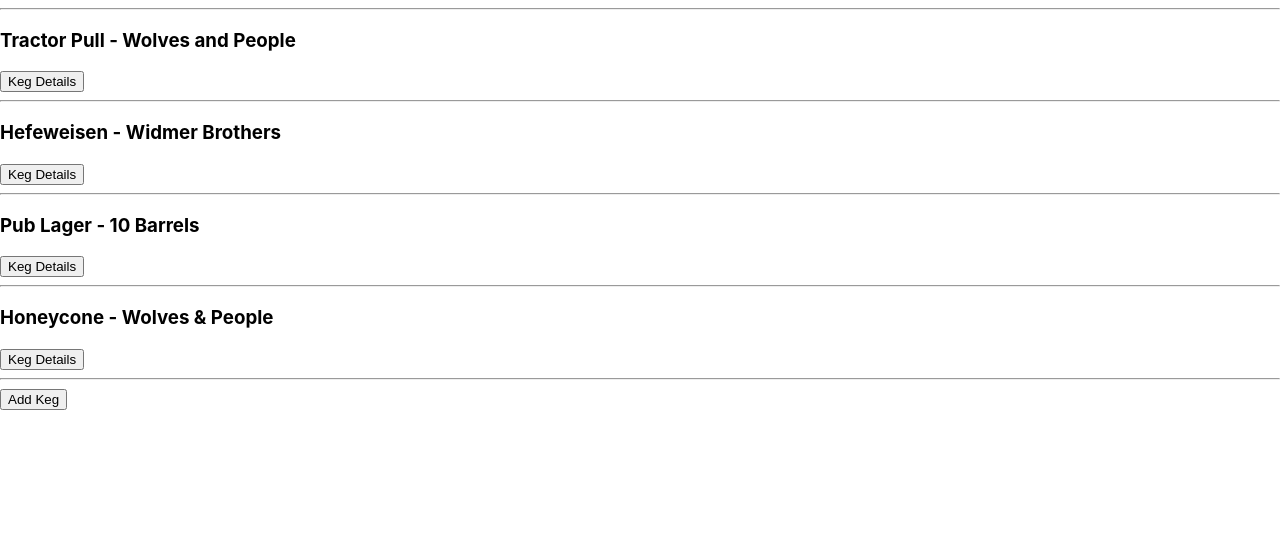
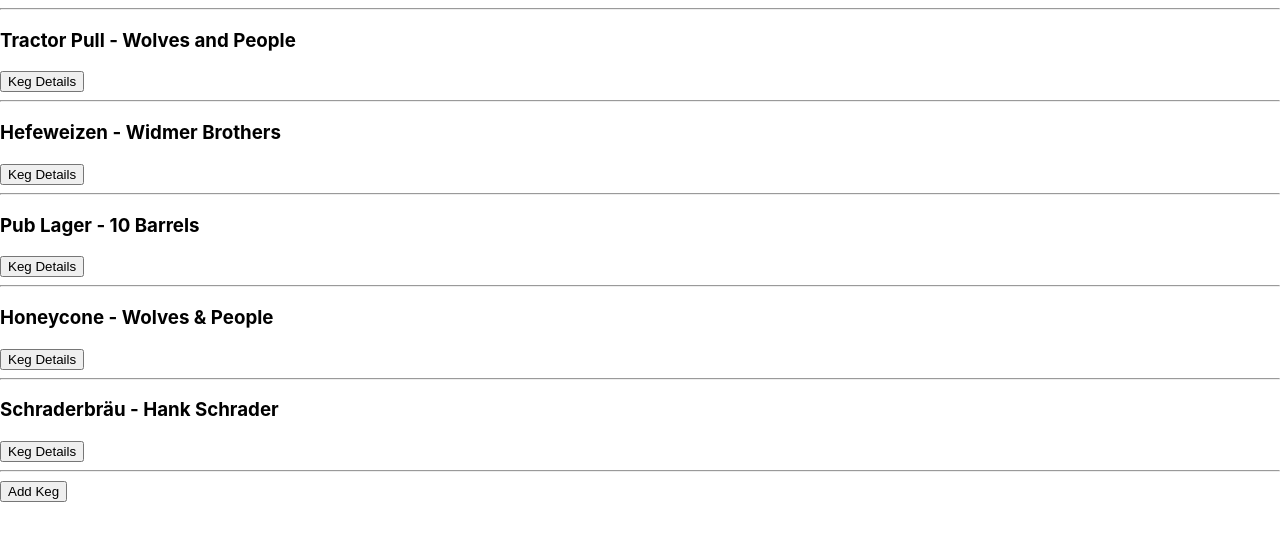
Before and after one commit to chansen1395/tap-room, a React (Create React App) app: page / in a window 1280 px wide. Shown: the top 540 px of the page. Built offline with nearby package versions, Linux system fonts and the light colour scheme.

Commit message:
fix minor issues, WIP styling.

```diff
--- a/src/components/KegControl.js
+++ b/src/components/KegControl.js
@@ -15,48 +15,56 @@
         {
           name: 'Tractor Pull',
           brand: 'Wolves and People',
-          price: '6',
-          abv: '6.4',
-          quantity: '17',
+          price: 6,
+          abv: 6.4,
+          quantity: 17,
           id: 'tractorpull'
         },
         {
-          name: 'Hefeweisen',
+          name: 'Hefeweizen',
           brand: 'Widmer Brothers',
-          price: '5.5',
-          abv: '5.1',
-          quantity: '24',
+          price: 5.5,
+          abv: 5.1,
+          quantity: 24,
           id: 'hefe'
         },
         {
           name: 'Pub Lager',
           brand: '10 Barrels',
-          price: '4',
-          abv: '5.0',
-          quantity: '6',
+          price: 4,
+          abv: 5.0,
+          quantity: 6,
           id: 'publager'
         },
         {
           name: 'Honeycone',
           brand: 'Wolves & People',
-          price: '5.75',
-          abv: '5.8',
-          quantity: '0',
+          price: 5.75,
+          abv: 5.8,
+          quantity: 0,
           id: 'honeycone'
+        },
+        {
+          name: 'Schraderbräu',
+          brand: 'Hank Schrader',
+          price: 5,
+          abv: 6.2,
+          quantity: 12,
+          id: 'schraderbrau'
         }
       ],
       selectedKeg: null,
       editing: false,
-      placeholder: "Keg Name" // wip
     };
+
     this.handleClick = this.handleClick.bind(this);
-    this.handleEditChange = this.handleEditChange.bind(this); // wip
+    this.handleEditChange = this.handleEditChange.bind(this);
   }
-  //wip ---------
+
   handleEditChange(event) {
     this.setState({placeholder: event.target.placeholder.value});
   }
-  //wip ---------
+
   handleClick = () => {
     if (this.state.selectedKeg != null) {
       this.setState({
@@ -132,7 +140,7 @@
       restockKeg: restockKeg
     });
   }
-  // *** END WIP READ INVENTORY CHANGES *** //
+
 
   render(){
     let currentlyVisibleState = null;
--- a/src/components/KegDetail.js
+++ b/src/components/KegDetail.js
@@ -9,19 +9,23 @@
   var kegHeader = "";
 
   if (keg.quantity > 10){
-    kegHeader = <h3>{keg.name} - {keg.quantity} currently in stock</h3>;
+    kegHeader = <h3>{keg.name} - <span style={{color:'#339130'}}>{keg.quantity} currently in stock</span></h3>;
   }
 
   else if (keg.quantity > 0) {
-    kegHeader = <h3>{keg.name} - {keg.quantity} low stock! </h3>;
+    kegHeader = <h3>{keg.name} - <span style={{color:'orange'}}>{keg.quantity} low stock!</span></h3>;
   } else {
-    kegHeader = <h3>{keg.name} - is not in stock <span role="img">☹️</span></h3>;
+    kegHeader = <h3>{keg.name} - <span style={{color:'red'}}>currently out of stock</span> <span role="img">☹️</span></h3>;
   };
 
   return (
     <React.Fragment>
       <h1>Keg Detail</h1>
       {kegHeader}
+      <p>Brewer: {keg.brand}</p>
+      <p>Price: ${keg.price}</p>
+      <p>ABV: {keg.abv}%</p>
+
       {/* <h3>{keg.name} - {keg.quantity} currently in stock</h3> */}
       <p><em>{keg.description}</em></p>
       <button onClick={ onClickingEdit }>Update keg</button>
--- a/src/components/NewKegForm.js
+++ b/src/components/NewKegForm.js
@@ -13,7 +13,6 @@
       price: event.target.price.valueAsNumber,
       abv: event.target.abv.valueAsNumber,
       quantity: event.target.quantity.valueAsNumber,
-
       id: v4()});
   }
 
```
